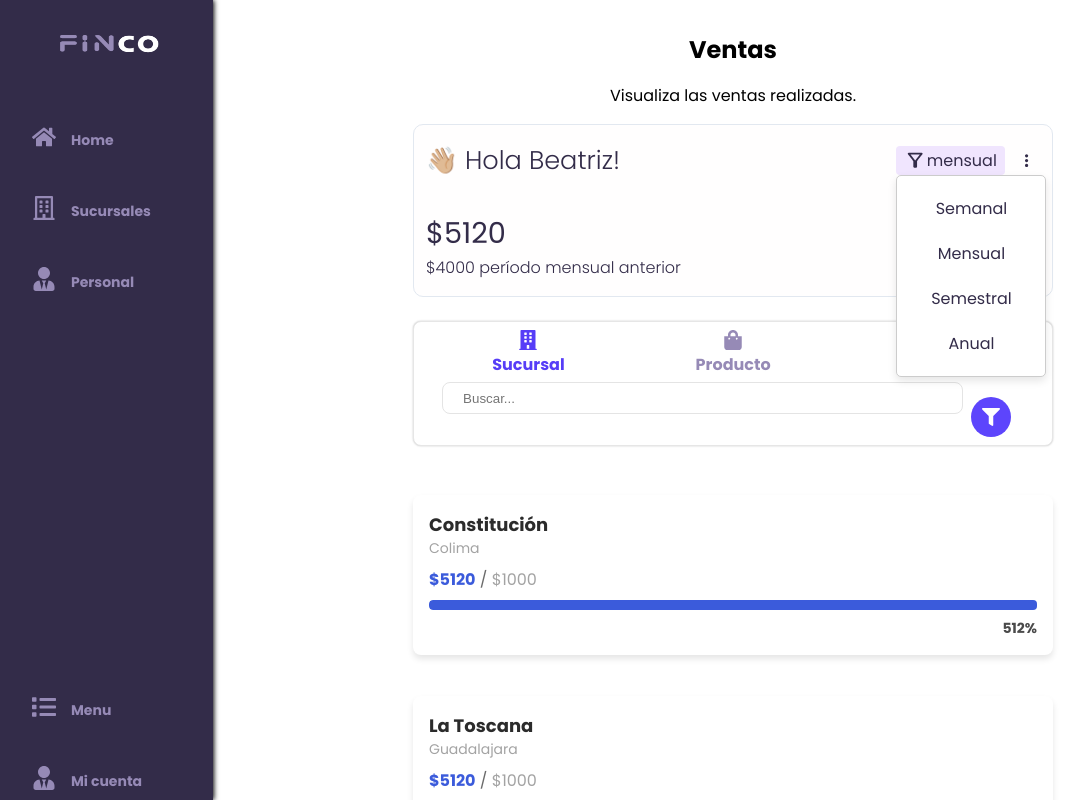
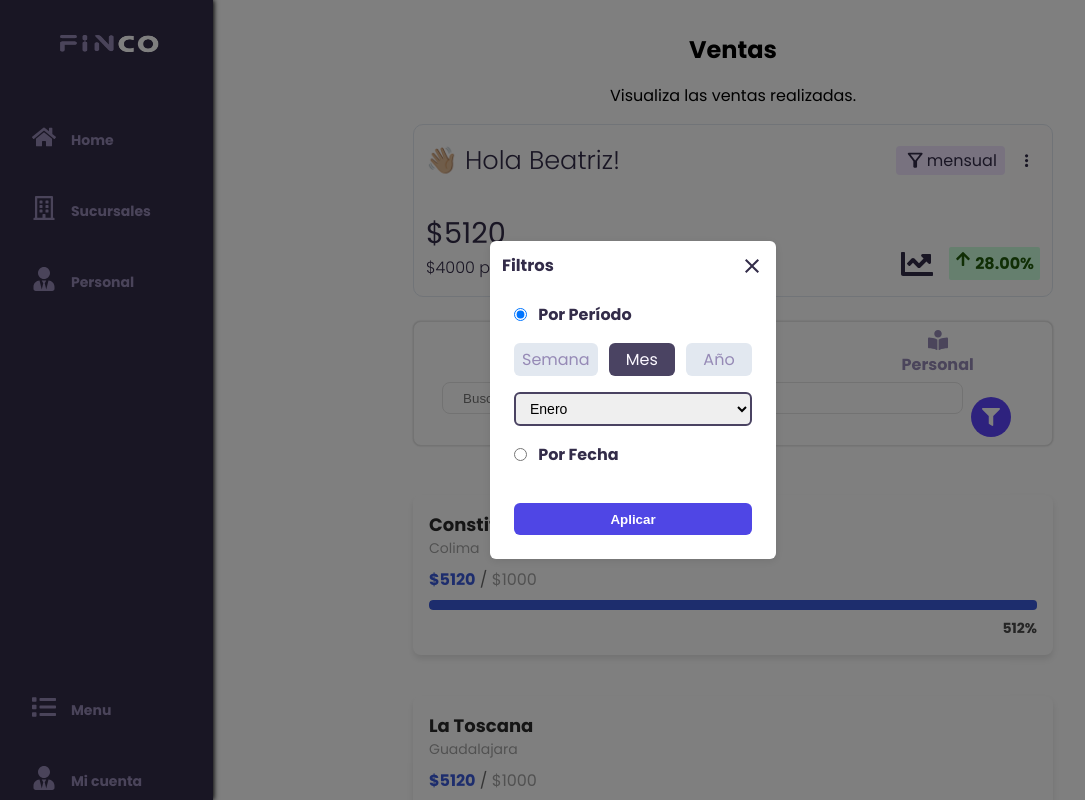
Before and after one commit to No-Country-simulation/c22-19-T-WebApp, a React (Vite) app in the folder frontend/fincowebapp/: page / in a window 1280 px wide. Both pictures are taken after a click on the element 1033 px from the left and 160 px from the top of the page. Shown: the top 800 px of the page, without its empty margins (7-1092 px from the left). Built offline with nearby package versions, Linux system fonts and the light colour scheme.

Commit message:
trabajando en el filtro de periodos

```diff
--- a/frontend/fincowebapp/src/App.jsx
+++ b/frontend/fincowebapp/src/App.jsx
@@ -1,10 +1,12 @@
 import { BrowserRouter, Routes, Route } from "react-router-dom";
+
 
 import './App.css'
 import { Home, Notfound, UnderConstruction } from "./pages";
 
+
+
 function App() {
-
 
   return (
     <>
--- a/frontend/fincowebapp/src/components/CardWelcome/CardWelcome.jsx
+++ b/frontend/fincowebapp/src/components/CardWelcome/CardWelcome.jsx
@@ -1,27 +1,28 @@
 import { useState } from "react";
 import { FaChartLine, FaArrowUp, FaArrowDown } from "react-icons/fa";
-import { MdMoreVert, MdOutlineFilterAlt } from "react-icons/md";
+import { MdMoreVert, MdOutlineFilterAlt, MdWidthFull } from "react-icons/md";
 import "./CardWelcome.css";
+import { ModalFilter } from "./ModalFilter";
+
 
 export const CardWelcome = (props) => {
   const { name = "Usuario", sales, period = "mensual", onChangePeriod } = props;
 
-  const [isMenuOpen, setIsMenuOpen] = useState(false);
   const [currentSalesData, setCurrentSalesData] = useState(sales.find(sale => sale.period == period));
 
   const difference = currentSalesData.salesValue - currentSalesData.salesValuePrev;
   const percentage = currentSalesData.salesValuePrev !== 0 ? (difference * 100) / currentSalesData.salesValuePrev : 0;
   const formattedPercentage = percentage.toFixed(2);
 
-  const handleMenuToggle = () => {
-    setIsMenuOpen(!isMenuOpen);
-  };
+  const [isModalOpen, setModalOpen] = useState(false);
+
+  const openModal = () => setModalOpen(true);
+  const closeModal = () => setModalOpen(false);
+
 
   const handlePeriodChange = (newPeriod) => {
     onChangePeriod(newPeriod);
     setCurrentSalesData(sales.find(sale => sale.period == newPeriod));
-    setIsMenuOpen(false); // Cierra el menú al seleccionar un período
-
   };
 
   //console.log(currentSalesData);
@@ -35,6 +36,11 @@ export const CardWelcome = (props) => {
             <MdOutlineFilterAlt className="badge-filter-icon" />
             <span>{period}</span>
           </div>
+          <div className="cardwelcome__header-btn-menu" onClick={openModal}>
+            <MdMoreVert className="menu-open-icon"  />
+          </div>
+          <ModalFilter isOpen={isModalOpen} onClose={closeModal} />
+          {/*
           <div className="cardwelcome__header-btn-menu">
             <MdMoreVert className="menu-open-icon" onClick={handleMenuToggle} />
             {isMenuOpen && (
@@ -46,6 +52,7 @@ export const CardWelcome = (props) => {
               </ul>
             )}
           </div>
+          */}
         </div>
       </header>
       <div className="cardwelcome__content">
@@ -66,6 +73,7 @@ export const CardWelcome = (props) => {
           </p>
         </div>
       </div>
+
     </section>
   );
 };
--- /dev/null
+++ b/frontend/fincowebapp/src/components/CardWelcome/ModalFilter.css
@@ -0,0 +1,98 @@
+.modal_period-overlay {
+    position: fixed;
+    top: 0;
+    left: 0;
+    width: 100vw;
+    height: 100vh;
+    background: rgba(0, 0, 0, 0.5);
+    display: flex;
+    justify-content: center;
+    align-items: center;
+    z-index: 100;
+  }
+
+  .modal_period-content {
+    width: 286px;
+    background: white;
+    border-radius: 6px;
+
+    text-align: center;
+    box-shadow: 0 2px 10px rgba(0, 0, 0, 0.1);
+  }
+
+  .modal_period-header {
+    font-size: 14px;
+    display: flex;
+    flex-direction: row;
+    align-items: center;
+    justify-content: space-between;
+    padding: 12px;
+
+  }
+
+  .modal_period-body {
+    padding: 12px 24px 24px 24px;
+    display: flex;
+    flex-direction: column;
+    row-gap: 1em;
+  }
+
+  .modal_period-body-row{
+    display: flex;
+    flex-direction: row;
+    align-items: center;
+    justify-content: flex-start;
+    column-gap: 0.7em;
+  }
+
+  .modal_period-body-row__select{
+    width: 100%;
+    border: 2px solid #4A4362;
+    border-radius: 6px;
+    padding: 6px 10px;
+    font-size: 14px;
+  }
+
+  .modal_period-body-row__label{
+    font-weight: 700;
+    cursor: pointer;
+  }
+
+  .modal_period-body-row__btn{
+    width: 84px;
+    padding: 4px 8px;
+    background-color: #E2E8F0;
+    color: #968AB6;
+    font-weight: 500;
+    cursor: pointer;
+    border-radius: 6px;
+  }
+
+  .modal_period-body-row__btn-selected{
+    background-color: #4A4362;
+    color: #FBF8FF;
+    cursor:default;
+  }
+
+  .modal_period-button {
+    background: #4F46E5;
+    color: white;
+    font-weight: 700;
+    border: none;
+    padding: 6px 32px;
+    width: 100%;
+    min-height: 32px;
+    border-radius: 6px;
+    cursor: pointer;
+  }
+
+
+  .modal_period-header-close{
+    width: 24px;
+    height: auto;
+    cursor: pointer;
+  }
+
+  .modal_period-button:hover {
+    background: #0056b3;
+  }
--- /dev/null
+++ b/frontend/fincowebapp/src/components/CardWelcome/ModalFilter.jsx
@@ -0,0 +1,79 @@
+
+import "./ModalFilter.css";
+import { MdClose } from "react-icons/md";
+import { useState, useEffect } from "react";
+
+const months = [
+  {id: 1, name: 'Enero'},
+  {id: 2, name: 'Febrero'},
+  {id: 3, name: 'Marzo'},
+  {id: 4, name: 'Abril'},
+  {id: 5, name: 'Mayo'},
+  {id: 6, name: 'Junio'},
+  {id: 7, name: 'Julio'},
+  {id: 8, name: 'Agosto'},
+  {id: 9, name: 'Septiembre'},
+  {id: 10, name: 'Octubre'},
+  {id: 11, name: 'Noviembre'},
+  {id: 12, name: 'Diciembre'},
+]
+
+export const ModalFilter = (props) => {
+  const { isOpen, onClose } = props;
+  if (!isOpen) return null;
+  const [timeMode, setTimeMode] = useState('by_period') //by_period or by_date
+  const [timePeriod, setTimePeriod] = useState('mes') //semana, mes or anio
+
+  useEffect(() => {
+    console.log(timeMode, timePeriod);
+
+  }, [timeMode, timePeriod])
+
+  const handleClickTimeMode = (e) => {
+    setTimeMode(e.target.id);
+  };
+  const handleClickTimePeriod = (e) => {
+    setTimePeriod(e.target.id)
+  }
+
+  return (
+    <div className="modal_period-overlay">
+      <div className="modal_period-content">
+        <header className="modal_period-header" >
+            <h3 className="modal_period-header-title">Filtros</h3>
+            <MdClose className="modal_period-header-close" onClick={onClose}/>
+        </header>
+        <div className="modal_period-body">
+          <div className="modal_period-body-row">
+            <input type="radio" name="time_mode" id="by_period"
+              checked={timeMode == 'by_period' ? true : false}
+              onChange={handleClickTimeMode}/>
+            <label htmlFor="by_period" className="modal_period-body-row__label">Por Período</label>
+          </div>
+          <div className="modal_period-body-row">
+              <div className={`modal_period-body-row__btn ${timePeriod == 'semana' ? 'modal_period-body-row__btn-selected' : ''} `}
+                id='semana' onClick={handleClickTimePeriod}>Semana</div>
+              <div className={`modal_period-body-row__btn ${timePeriod == 'mes' ? 'modal_period-body-row__btn-selected' : ''} `}
+                id='mes' onClick={handleClickTimePeriod}>Mes</div>
+              <div className={`modal_period-body-row__btn ${timePeriod == 'anio' ? 'modal_period-body-row__btn-selected' : ''} `}
+                id='anio' onClick={handleClickTimePeriod}>Año</div>
+          </div>
+          <div className="modal_period-body-row">
+            <select className="modal_period-body-row__select" name="current_periods" id="current_periods">
+              {months.map((month) => (
+                <option value={month.id} key={month.id}>{month.name}</option>
+              ))}
+            </select>
+          </div>
+          <div className="modal_period-body-row">
+            <input type="radio" name="time_mode" id="by_date"
+            checked={timeMode == 'by_date' ? true : false}
+            onChange={handleClickTimeMode}/>
+            <label htmlFor="by_date"  className="modal_period-body-row__label">Por Fecha</label>
+          </div>
+          <button className="modal_period-button">Aplicar</button>
+        </div>
+      </div>
+    </div>
+  );
+};
```
